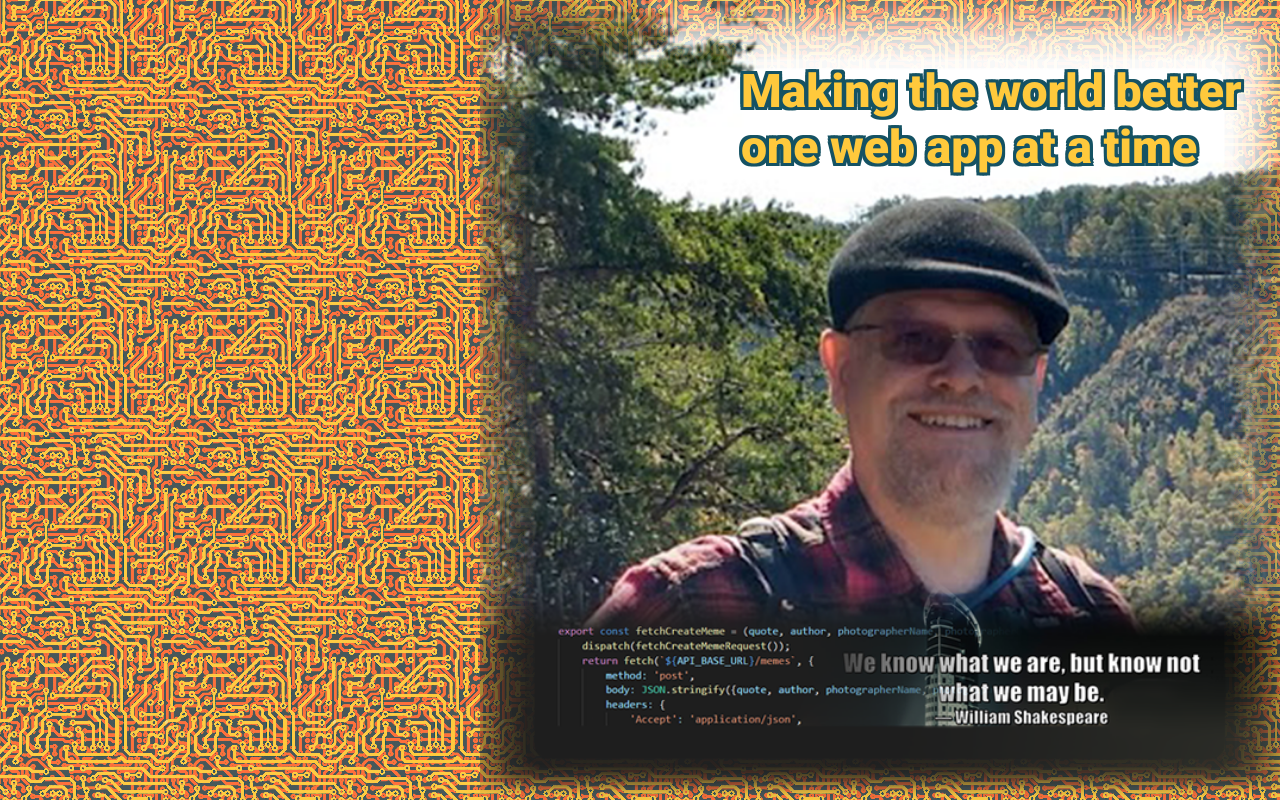
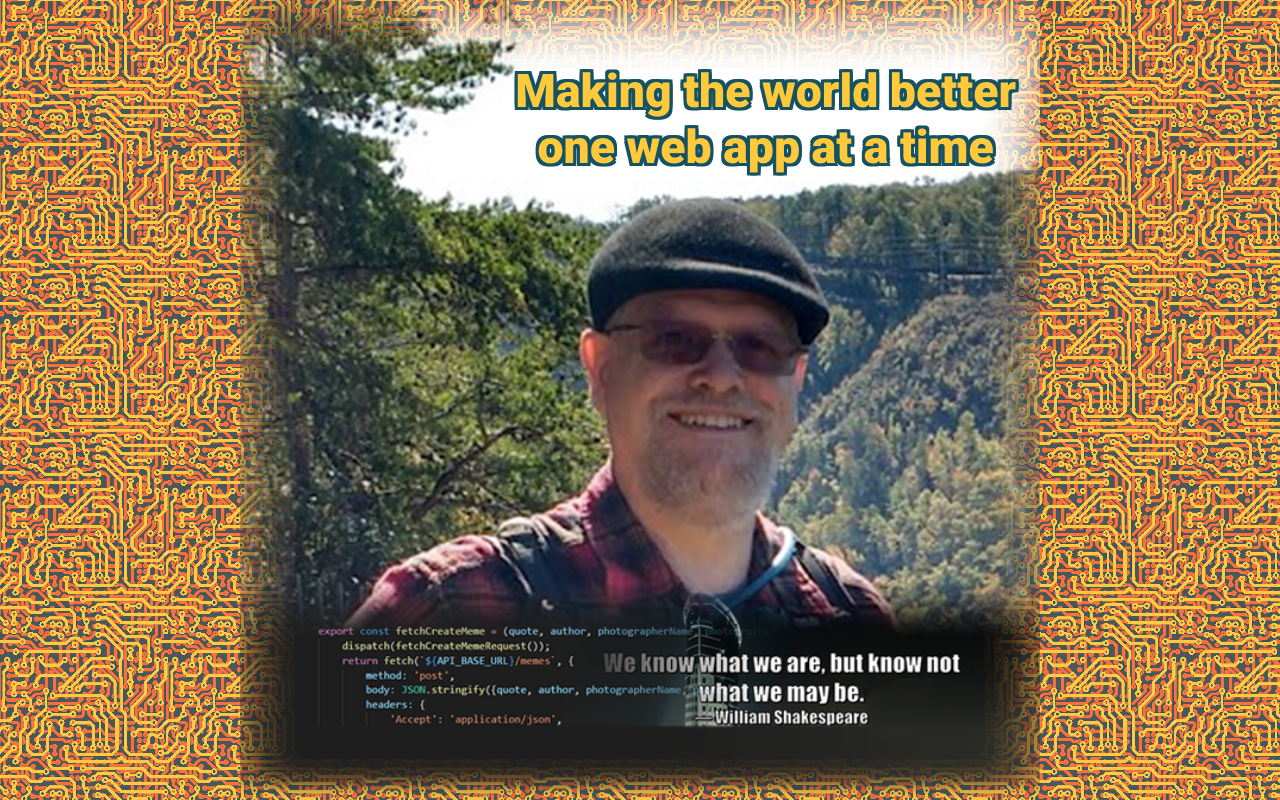
Before and after one commit to RobertVFrazier/Portfolio-website, a website: page index.html in a window 1280 px wide. Drawn offline with Linux system fonts and the light colour scheme.

Commit message:
Make main screen fully responsive

```diff
--- a/package.json
+++ b/package.json
@@ -21,5 +21,8 @@
   "homepage": "https://github.com/RobertVFrazier/Portfolio-website#readme",
   "devDependencies": {
     "node-sass": "^4.13.1"
+  },
+  "dependencies": {
+    "gsap": "^3.2.0"
   }
 }
--- a/sass/base/_typography.scss
+++ b/sass/base/_typography.scss
@@ -8,6 +8,8 @@ body {
 }
 
 .header__hero-tagline {
+  display: flexbox;
+  top: 20%;
   font-family: "Roboto", sans-serif;
   color: $color-secondary;
   font-weight: 900;
@@ -17,10 +19,16 @@ body {
     -3px 0px 0 $color-tertiary, 0px -3px 0 $color-tertiary;
   line-height: 1.2;
 
+  @media (orientation: portrait) {
+    transform: translateX(-5%);
+  }
+
   &--one {
-    display: block;
+    display: flex;
+    justify-content: center;
   }
   &--two {
-    display: block;
+    display: flex;
+    justify-content: center;
   }
 }
--- a/sass/layout/_header.scss
+++ b/sass/layout/_header.scss
@@ -13,20 +13,25 @@
     display: flex;
     justify-content: flex-end;
     position: relative;
-    top: 50%;
-    transform: translateY(-50%);
-    height: 100vmin;
-    // border: solid red 5px;
+    width: 100vmin;
+    @media (orientation: portrait) {
+      top: 50%;
+      transform: translateY(-50%);
+    }
+    @media (orientation: landscape) {
+      height: 100vh;
+      left: 50%;
+      transform: translateX(-50%);
+    }
   }
 
   &__hero-image {
-    max-width: 100%;
-    max-height: 100%;
+    width: 100%;
+    height: 100%;
     object-fit: contain;
   }
 
   &__hero-tagline {
-    // border: solid green 3px;
     position: absolute;
     top: 8%;
     right: 3%;
```
Also changed, not shown: css/style.css, 1 other file.
